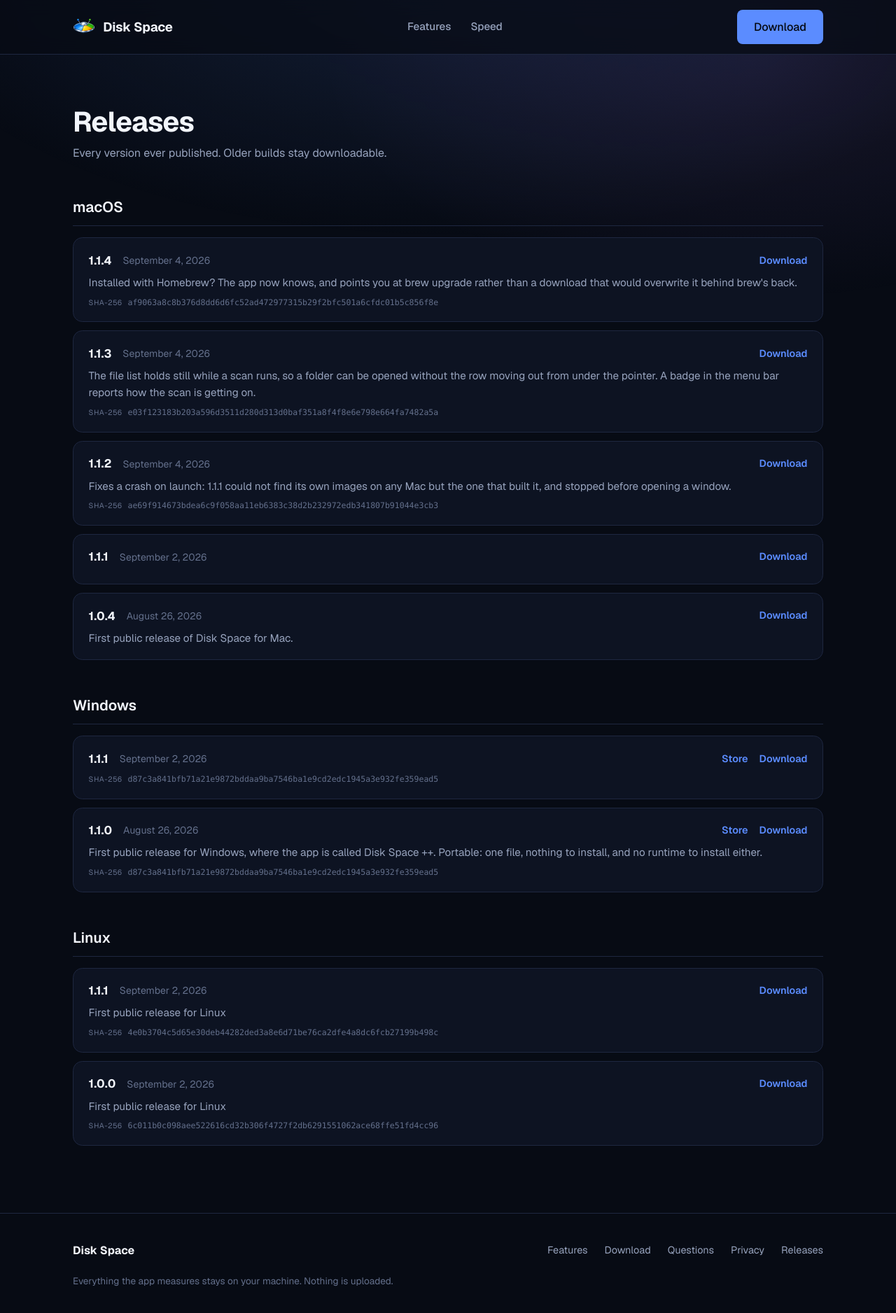
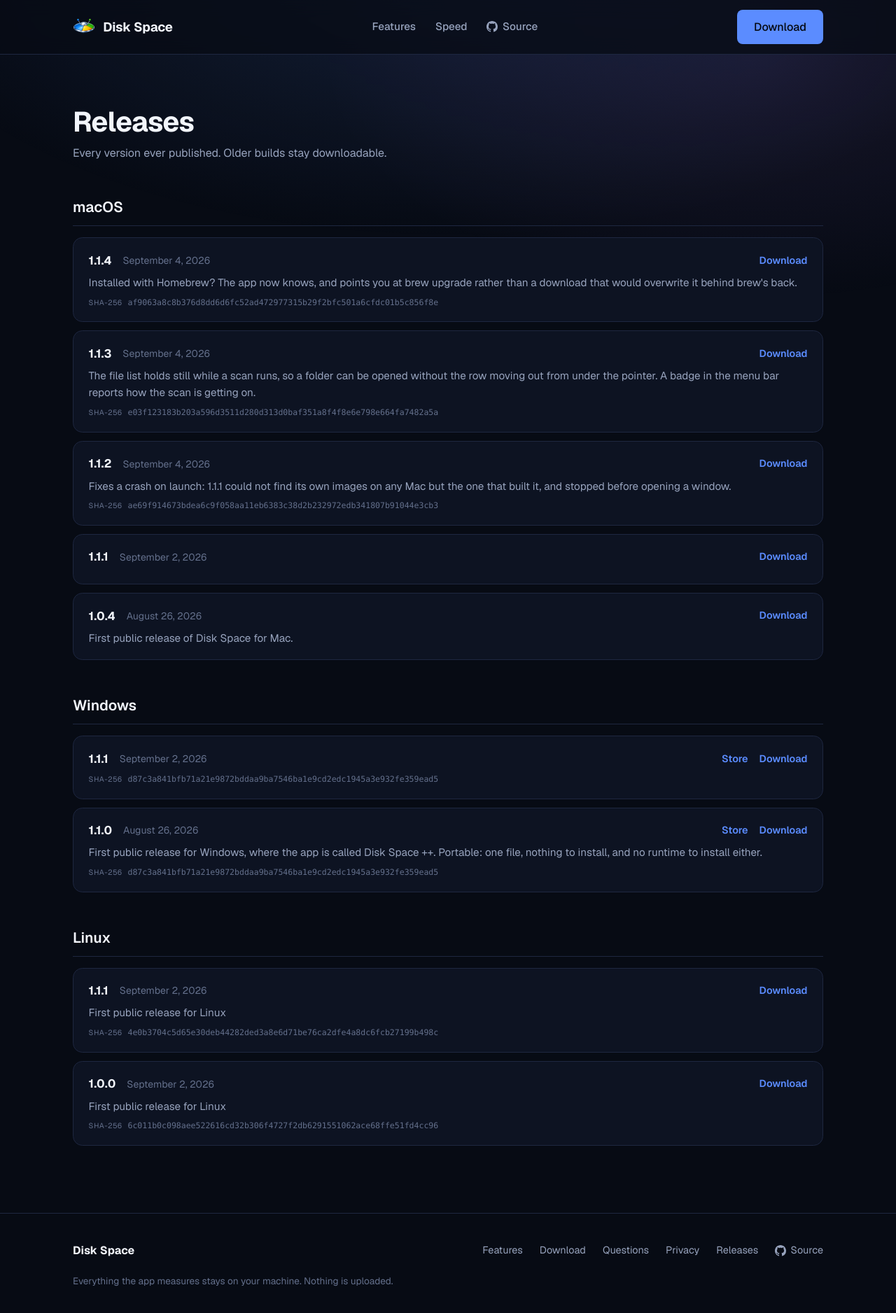
Before and after one commit to shaneosullivan/diskspace, a Next.js app in the folder site/: page /releases in a window 1280 px wide. Shown: the top 1876 px of the page at 70% size. Built offline with nearby package versions, Linux system fonts and the light colour scheme.

Commit message:
Link the source on the site, in the header and the footer
Both links carry the GitHub mark and open the repository in a new tab,
reading the URL from one `repoUrl` in site.ts so the two cannot drift.

Co-Authored-By: Claude Opus 4.8 <noreply@anthropic.com>

```diff
--- a/site/components/Footer.module.css
+++ b/site/components/Footer.module.css
@@ -32,6 +32,18 @@
   color: var(--foreground);
 }
 
+.sourceLink {
+  color: var(--foreground-muted);
+  align-items: center;
+  gap: 0.4rem;
+  font-size: 0.9rem;
+  display: inline-flex;
+}
+
+.sourceLink:hover {
+  color: var(--foreground);
+}
+
 .note {
   color: var(--foreground-subtle);
   margin-top: 1.25rem;
--- a/site/components/Footer.tsx
+++ b/site/components/Footer.tsx
@@ -1,5 +1,6 @@
 import Link from "next/link";
 import DownloadNavLink from "@/components/download/DownloadNavLink";
+import { repoUrl } from "@/lib/site";
 import styles from "./Footer.module.css";
 
 export default function Footer() {
@@ -14,6 +15,23 @@ export default function Footer() {
             <Link href="/#faq">Questions</Link>
             <Link href="/privacy">Privacy</Link>
             <Link href="/releases">Releases</Link>
+            <a
+              href={repoUrl}
+              target="_blank"
+              rel="noopener noreferrer"
+              className={styles.sourceLink}
+            >
+              <svg
+                width="16"
+                height="16"
+                viewBox="0 0 16 16"
+                fill="currentColor"
+                aria-hidden="true"
+              >
+                <path d="M8 0C3.58 0 0 3.58 0 8c0 3.54 2.29 6.53 5.47 7.59.4.07.55-.17.55-.38 0-.19-.01-.82-.01-1.49-2.01.37-2.53-.49-2.69-.94-.09-.23-.48-.94-.82-1.13-.28-.15-.68-.52-.01-.53.63-.01 1.08.58 1.23.82.72 1.21 1.87.87 2.33.66.07-.52.28-.87.51-1.07-1.78-.2-3.64-.89-3.64-3.95 0-.87.31-1.59.82-2.15-.08-.2-.36-1.02.08-2.12 0 0 .67-.21 2.2.82.64-.18 1.32-.27 2-.27.68 0 1.36.09 2 .27 1.53-1.04 2.2-.82 2.2-.82.44 1.1.16 1.92.08 2.12.51.56.82 1.27.82 2.15 0 3.07-1.87 3.75-3.65 3.95.29.25.54.73.54 1.48 0 1.07-.01 1.93-.01 2.2 0 .21.15.46.55.38A8.01 8.01 0 0 0 16 8c0-4.42-3.58-8-8-8z" />
+              </svg>
+              Source
+            </a>
           </nav>
         </div>
         <p className={styles.note}>
--- a/site/components/Header.module.css
+++ b/site/components/Header.module.css
@@ -52,6 +52,12 @@
   color: var(--foreground);
 }
 
+.sourceLink {
+  align-items: center;
+  gap: 0.4rem;
+  display: inline-flex;
+}
+
 @media (max-width: 768px) {
   .nav {
     display: none;
--- a/site/components/Header.tsx
+++ b/site/components/Header.tsx
@@ -1,6 +1,7 @@
 import Link from "next/link";
 import Image from "next/image";
 import DownloadNavLink from "@/components/download/DownloadNavLink";
+import { repoUrl } from "@/lib/site";
 import styles from "./Header.module.css";
 
 export default function Header() {
@@ -25,6 +26,23 @@ export default function Header() {
           <Link href="/#speed" className={styles.navLink}>
             Speed
           </Link>
+          <a
+            href={repoUrl}
+            target="_blank"
+            rel="noopener noreferrer"
+            className={`${styles.navLink} ${styles.sourceLink}`}
+          >
+            <svg
+              width="16"
+              height="16"
+              viewBox="0 0 16 16"
+              fill="currentColor"
+              aria-hidden="true"
+            >
+              <path d="M8 0C3.58 0 0 3.58 0 8c0 3.54 2.29 6.53 5.47 7.59.4.07.55-.17.55-.38 0-.19-.01-.82-.01-1.49-2.01.37-2.53-.49-2.69-.94-.09-.23-.48-.94-.82-1.13-.28-.15-.68-.52-.01-.53.63-.01 1.08.58 1.23.82.72 1.21 1.87.87 2.33.66.07-.52.28-.87.51-1.07-1.78-.2-3.64-.89-3.64-3.95 0-.87.31-1.59.82-2.15-.08-.2-.36-1.02.08-2.12 0 0 .67-.21 2.2.82.64-.18 1.32-.27 2-.27.68 0 1.36.09 2 .27 1.53-1.04 2.2-.82 2.2-.82.44 1.1.16 1.92.08 2.12.51.56.82 1.27.82 2.15 0 3.07-1.87 3.75-3.65 3.95.29.25.54.73.54 1.48 0 1.07-.01 1.93-.01 2.2 0 .21.15.46.55.38A8.01 8.01 0 0 0 16 8c0-4.42-3.58-8-8-8z" />
+            </svg>
+            Source
+          </a>
         </nav>
 
         <DownloadNavLink location="header" className="btn btn-primary">
--- a/site/lib/site.ts
+++ b/site/lib/site.ts
@@ -14,3 +14,6 @@ export const latestVersionUrl = `${siteUrl}/api/latest-version`;
 
 /// The bare domain, which is how analytics identifies the site.
 export const siteHostname = new URL(siteUrl).hostname;
+
+/// Where the source code lives, linked from the site header.
+export const repoUrl = "https://github.com/shaneosullivan/diskspace";
```
